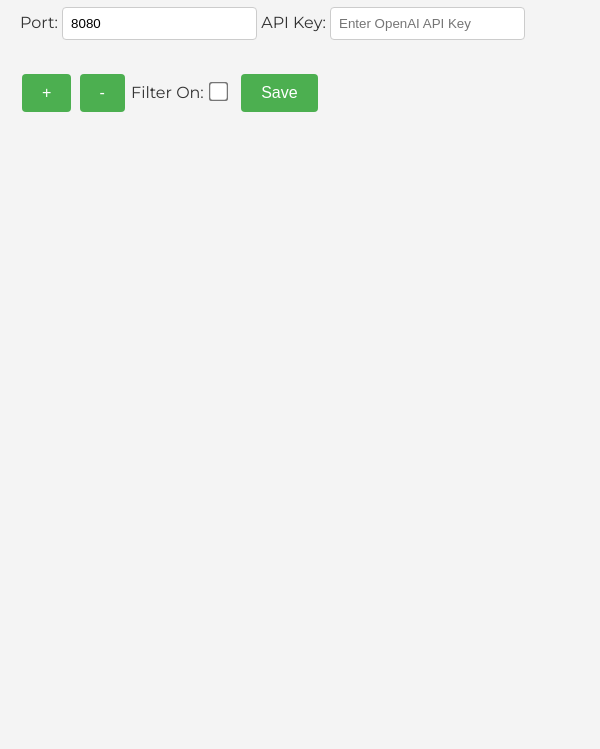
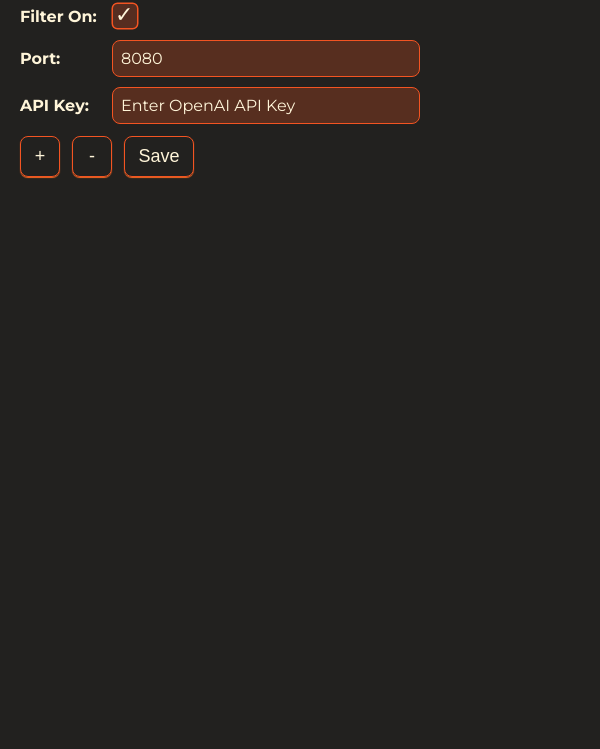
Before and after one commit to jaxs-ribs/filter, a browser extension: page pkg/extension/popup.html in a window 400 px wide. Shown: the part 95-844 px from the top of the page, 600 px wide, since content can reach past the window. Drawn offline with Linux system fonts and the light colour scheme; no server answers.

Commit message:
Styling (#1)

```diff
--- a/pkg/extension/popup.css
+++ b/pkg/extension/popup.css
@@ -1,45 +1,143 @@
-@import url('https://fonts.googleapis.com/css2?family=Montserrat:wght@400;700&display=swap');
+/* 'white': '#FFF5D9',
+'black': '#22211F',
+'orange': '#F35422',
+'transparent': 'transparent',
+'gray': '#7E7E7E', */
+
+@import url("https://fonts.googleapis.com/css2?family=Montserrat:wght@400;700&display=swap");
+
+:root {
+  --text-light: #fff5d9;
+  --text-dark: #22211f;
+  --text-orange: #ff7533;
+  --orange-light: #f36822;
+  --orange-medium: #f35422;
+  --orange-burnt: #e25f35;
+
+  --medium-gray: 77eE7E;
+  --gray-button: rgba(253, 245, 220, 0.25);
+  --input-background: rgba(243, 84, 34, 0.25); /* orange-medium */
+}
+
 body {
-    font-family: 'Montserrat', Arial, sans-serif;
-    background-color: #f4f4f4;
+  font-family: "Montserrat", Arial, sans-serif;
+  background-color: var(--text-dark);
   margin: 0;
   padding: 20px;
-    color: #333;
-    width: 600px; /* Adjusted width to make popup wider */
+  color: var(--text-light);
+  width: 400px; /* Adjusted width to make popup wider */
 }
 
-input[type="number"], input[type="text"], input[type="checkbox"] {
-    margin-bottom: 10px;
-    padding: 8px;
-    border: 1px solid #ccc;
-    border-radius: 4px;
+h1 {
+  color: var(--text-light);
 }
 
-button {
-    background-color: #4CAF50; /* Green */
-    border: none;
-    color: white;
-    padding: 10px 20px;
-    text-align: center;
-    text-decoration: none;
-    display: inline-block;
+label {
+  font-weight: 600;
+  margin-right: 8px;
+  min-width: 84px;
   font-size: 16px;
-    margin: 4px 2px;
+}
+
+.row {
+  display: flex;
+  flex-direction: row;
+  align-items: center;
+}
+
+.input-container {
+  margin-bottom: 10px;
+}
+
+input {
+  all: unset;
+}
+input[type="text"],
+input[type="password"],
+input[type="number"],
+input[type="checkbox"] {
+  padding: 0.5em;
+  border: 1px solid var(--orange-medium);
+  border-radius: 8px;
+  box-sizing: border-box;
+  font-size: 1em;
+  background-color: var(--input-background);
+  color: var(--text-light);
+}
+input[type="text"],
+input[type="number"],
+input[type="password"] {
+  width: 100%;
+}
+input[type="checkbox"] {
+  padding: 0.5em;
   cursor: pointer;
   border-radius: 4px;
 }
+input[type="checkbox"]:checked {
+  background-color: var(--orange-medium);
+}
+.checkmark {
+  position: absolute;
+  left: 3px;
+  font-size: 22px;
+  top: -6px;
+  cursor: pointer;
+}
+::placeholder {
+  color: var(--text-light);
+}
+::-webkit-input-placeholder::placeholder {
+  color: var(--text-light);
+}
+::-moz-placeholder::placeholder {
+  color: var(--text-light);
+}
+::-ms-input-placeholder {
+  color: var(--text-light);
+}
+
+button,
+[type="button"],
+[type="reset"],
+[type="submit"] {
+  min-width: 40px;
+  padding: 0.5em 0.75em;
+  margin: 0;
+  font-weight: 500;
+  border-width: 1px;
+  border-style: solid;
+  border-color: var(--orange-medium);
+  /* border-image: linear-gradient(to right, var(--orange-medium), var(--orange-light)); */
+  border-radius: 8px;
+  background: transparent;
+  box-sizing: border-box;
+  cursor: pointer;
+  font-size: 1.125em;
+  transition: all 0.1s;
+  box-shadow: 0 1px 1px var(--orange-light);
+  color: var(--text-light);
+}
+
+button:hover {
+  opacity: 0.9;
+  box-shadow: none;
+  background-color: var(--orange-medium);
+}
 
 #rules-container {
-    margin-bottom: 20px;
+  margin-bottom: 12px;
 }
 
 .rule {
+  background-color: var(--input-background);
+  color: var(--text-light);
   width: 100%;
-    padding: 10px;
+  padding: 0.5em;
   margin-top: 5px;
-    border: 1px solid #ddd;
-    box-shadow: inset 0 1px 3px #eee;
-    border-radius: 4px;
+  border: 1px solid var(--orange-medium);
+  box-sizing: border-box;
+  border-radius: 8px;
   resize: vertical;
   overflow: auto;
 }
--- a/pkg/extension/popup.html
+++ b/pkg/extension/popup.html
@@ -1,22 +1,36 @@
 <!DOCTYPE html>
 <html>
+
 <head>
     <title>Kinode Twitter Filter</title>
     <link rel="stylesheet" href="popup.css">
     <script src="popup.js"></script>
 </head>
+
 <body>
     <h1>Kinode Twitter Filter</h1>
-    <label for="port">Port:</label>
-    <input type="number" id="port" value="8080">
-    <label for="api-key">API Key:</label>
-    <input type="text" id="api-key" placeholder="Enter OpenAI API Key">
+    <div class="row input-container">
+        <label style="margin-bottom: 4px" for="toggle">Filter On:</label>
+        <div style="position: relative;">
+            <input style="margin-left: 4px" type="checkbox" id="toggle">
+            <span id="checkmark" class="checkmark">&#10003;</span>
+        </div>
+    </div>
+    <div class="row input-container">
+        <label for="port">Port:</label>
+        <input type="number" id="port" value="8080">
+    </div>
+    <div class="row input-container">
+        <label for="api-key">API Key:</label>
+        <input type="text" id="api-key" placeholder="Enter OpenAI API Key">
+    </div>
     <div id="rules-container">
     </div>
-    <button id="add-rule">+</button>
-    <button id="remove-rule">-</button>
-    <label for="toggle">Filter On:</label>
-    <input type="checkbox" id="toggle">
-    <button id="save">Save</button>
+    <div class="row input-container">
+        <button style="margin-right: 12px" id="add-rule">+</button>
+        <button style="margin-right: 12px" id="remove-rule">-</button>
+        <button id="save">Save</button>
+    </div>
 </body>
+
 </html>
--- a/pkg/extension/popup.js
+++ b/pkg/extension/popup.js
@@ -19,6 +19,9 @@ document.addEventListener('DOMContentLoaded', function() {
         });
     });
     document.getElementById('save').addEventListener('click', submitSettings);
+
+    document.getElementById('toggle').addEventListener('click', showCheckmark);
+    document.getElementById('checkmark').addEventListener('click', toggleCheckmark);
 });
 
 function fetchSettings() {
@@ -110,3 +113,30 @@ function autoResize() {
     this.style.height = 'auto';
     this.style.height = (this.scrollHeight) + 'px';
 }
+
+function toggleCheckmark(e) {
+    if (e) {
+        e.stopPropagation();
+        e.preventDefault();
+    }
+    var checkmark = document.getElementById("checkmark");
+    var toggle = document.getElementById("toggle");
+    if (toggle.checked) {
+        checkmark.style.display = "none";
+        toggle.checked = false;
+    } else {
+        checkmark.style.display = "inline";
+        toggle.checked = true;
+    }
+}
+
+function showCheckmark() {
+
+    var checkmark = document.getElementById("checkmark");
+    var toggle = document.getElementById("toggle");
+    if (toggle.checked) {
+        checkmark.style.display = "inline";
+    } else {
+        checkmark.style.display = "none";
+    }
+}
```
Also changed, not shown: 1 other file. Lines whose indentation alone changed are shown as unchanged.
